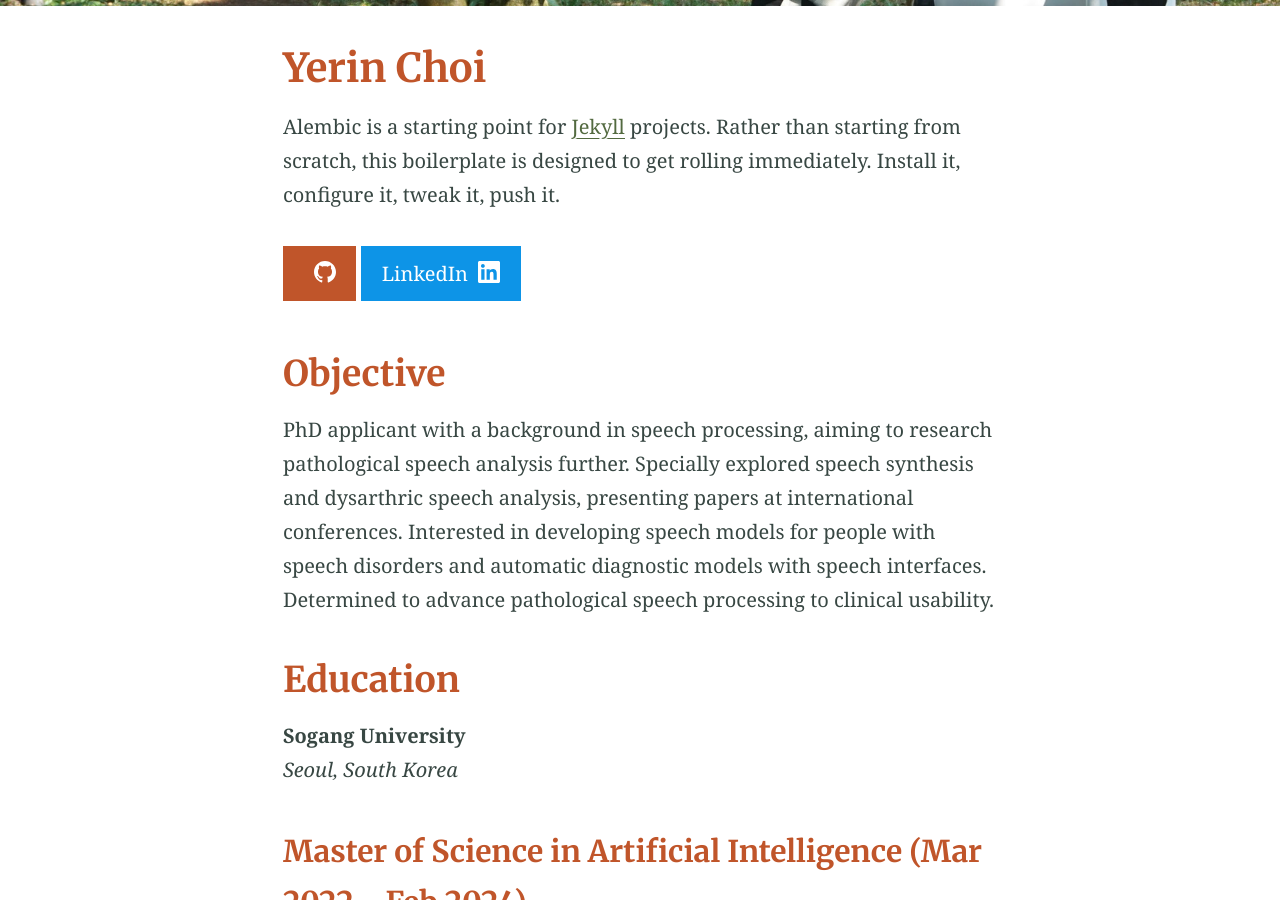
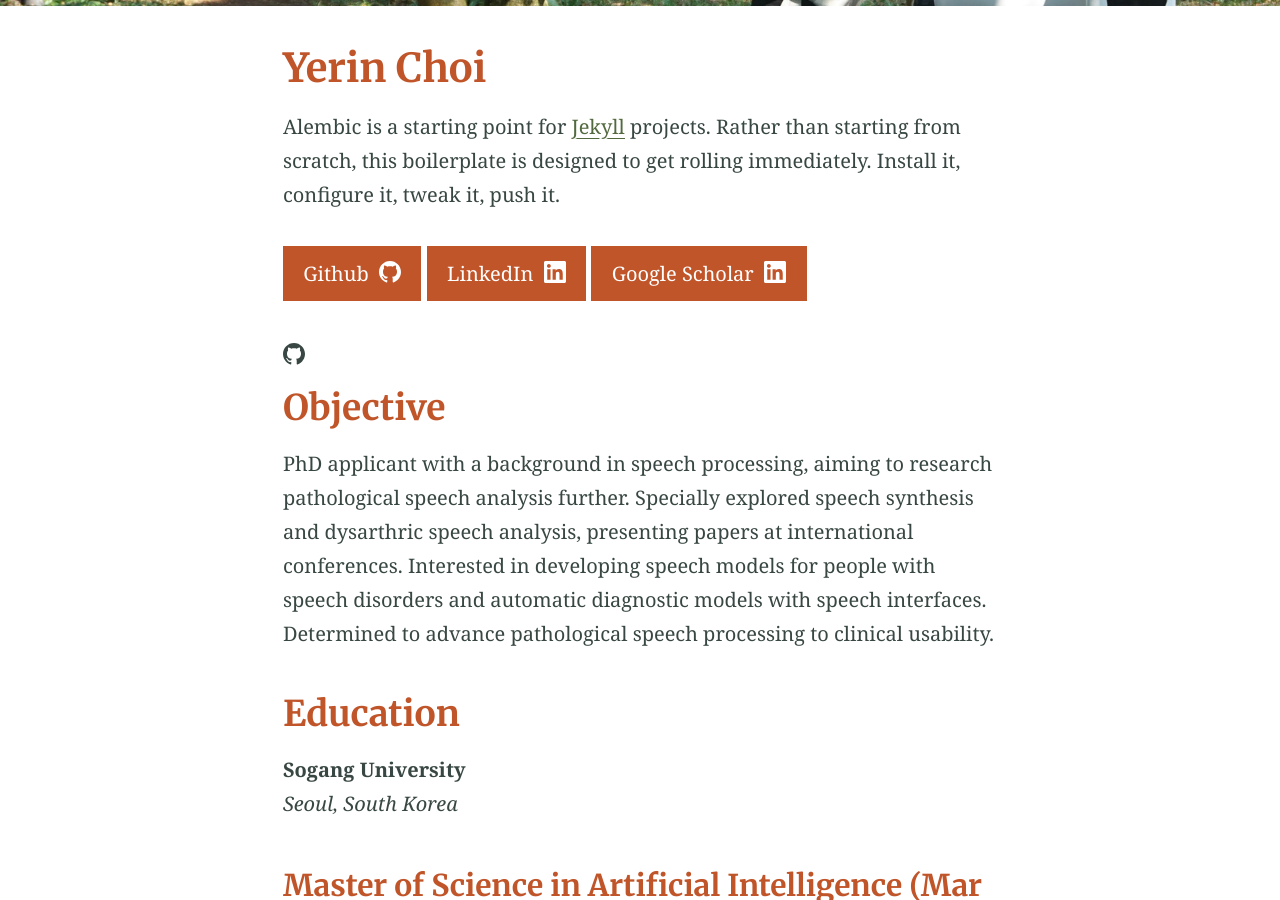
Before and after one commit to lakahaga/yerin-choi, a Jekyll site: the page built from index.md, in a window 1280 px wide and 900 px high, scrolled down 402 px. Built offline with Jekyll 4.4.1, drawn with Linux system fonts in a browser that asks for light colours.

Commit message:
Update index.md

```diff
--- a/index.md
+++ b/index.md
@@ -8,7 +8,9 @@ excerpt: "Alembic is a starting point for [Jekyll](https://jekyllrb.com/) projec
 
 Alembic is a starting point for [Jekyll](https://jekyllrb.com/) projects. Rather than starting from scratch, this boilerplate is designed to get rolling immediately. Install it, configure it, tweak it, push it.
 
-{% include button.html text="" icon="github" link="https://github.com/lakahaga" %} {% include button.html text="LinkedIn" icon="linkedin" link="www.linkedin.com/in/yerin-choi-a30a4522a" color="#0d94e7" %}
+{% include button.html text="Github" icon="github" link="https://github.com/lakahaga" %} {% include button.html text="LinkedIn" icon="linkedin" link="www.linkedin.com/in/yerin-choi-a30a4522a"%} {% include button.html text="Google Scholar" icon="linkedin" link="www.linkedin.com/in/yerin-choi-a30a4522a"%}
+{% include icon.html id="github" %}
+
 
 ## Objective
 
```
